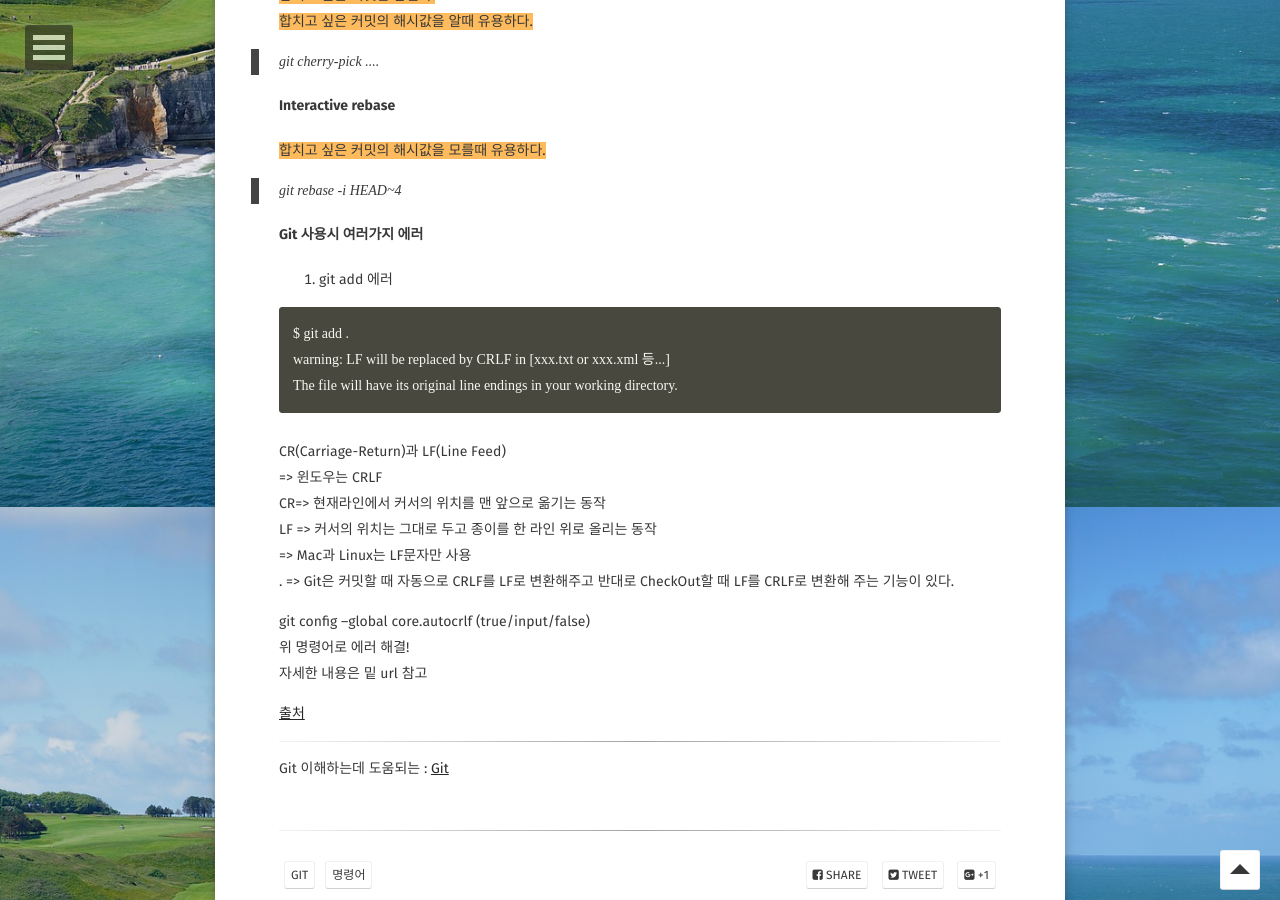
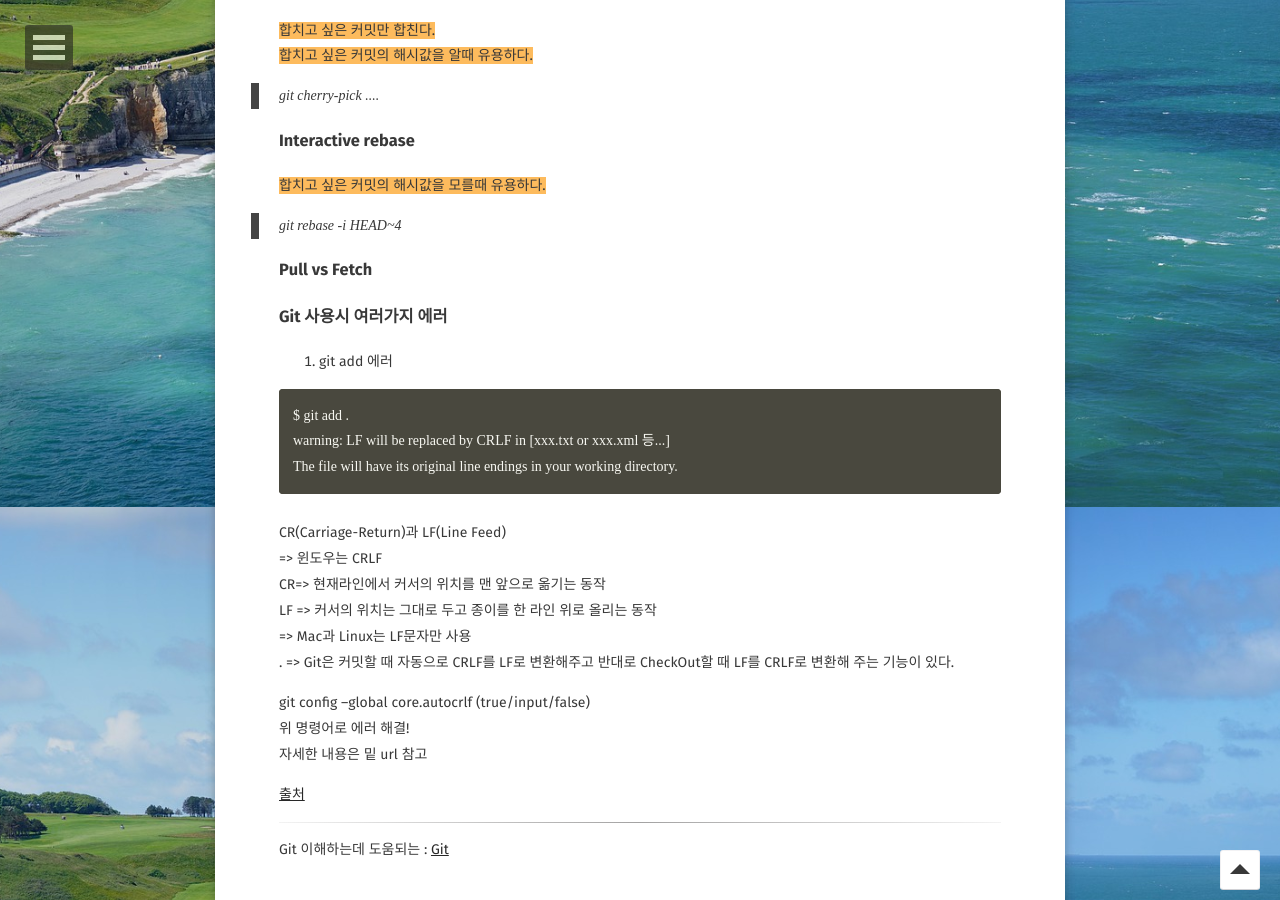
Before and after one commit to Jungjihyuk/JH_Life, a Jekyll site: the page built from _posts/2019-03-12-git.md, in a window 1280 px wide and 900 px high, scrolled down 6693 px. Built offline with Jekyll 4.4.1, drawn with Linux system fonts in a browser that asks for light colours; some web fonts are replaced; comment, search, counter and statistics services are not loaded.

Commit message:
fetch vs pull

````diff
--- a/_posts/2019-03-12-git.md
+++ b/_posts/2019-03-12-git.md
@@ -7,7 +7,7 @@
 - git
 - 명령어
 ---
-### Git을 이용한 프로젝트 생성
+## Git을 이용한 프로젝트 생성
 ```
 (1) 로컬에서 시작할 때
 1. 프로젝트 폴더로 이동
@@ -30,7 +30,7 @@
 7. git push -u origin master
 ```
 
-### 기타 Git 사용시 유용한 명령어
+## 기타 Git 사용시 유용한 명령어
 ```
 1. vim 파일명 => vim 프로그램으로 파일 열기 및 생성
 2. rm -r .git => git파일 삭제
@@ -55,7 +55,7 @@
 21. git tag -a xxx -m " " => 특정 커밋 지점까지 무슨 버전인지 태그를 달아준다. (xxx는 버전 숫자를 " "사이에는 버전 정보)
 ```
 
-### Git 명령어
+## Git 명령어
 ```
 1. commit
 2. branch
@@ -66,7 +66,7 @@
 7. cherry-pick
 8. rebase
 ```
-#### Commit
+### Commit
 <span style="background-color: #fdbb5d">커밋은 git 저장소에 여러분의 디렉토리에 있는 모든 파일에 대한 스냅샷을 기록하는 것입니다.</span><br>
 <span style="background-color: #fdbb5d">각 커밋은 저장소의 이전 버전과 다음 버전의 변경내역을 저장합니다.</span><br>
 <span style="background-color: #fdbb5d">그래서 대부분의 커밋이 그 커밋 위의 부모 커밋을 가리킵니다.</span><br>
@@ -91,7 +91,7 @@
 
 * d482 커밋의 부모 커밋은 d27b가 된다.
 
-#### Branch
+### Branch
 <span style="background-color: #fdbb5d">브랜치는 특정 커밋에 대한 참조에 지나지 않는다.</span><br>
 <span style="background-color: #fdbb5d">브랜치를 많이 만들어도 메모리나 디스크 공간에 부담이 되지 않기 때문에,</span><br>
 <span style="background-color: #fdbb5d">여러분의 작업을 커다란 브랜치로 만들기 보다, 작은 단위로 잘게 나누는 것이 좋습니다.</span><br>
@@ -110,17 +110,17 @@
   git push origin :bugFix<br>
   => 원격저장소의 브랜치 삭제<br>
 
-#### bugFix 브랜치
+### bugFix 브랜치
 ![merge](https://user-images.githubusercontent.com/33630505/54259376-df9de500-45a8-11e9-9b89-b067db379e75.JPG)
 
-#### Checkout
+### Checkout
 <span style="background-color: #fdbb5d">HEAD 이동</span>
 * HEAD는 현재 작업중인 커밋을 가리킨다.
   일반적으로 HEAD는 브랜치의 이름을 가리키고 있지만 특정 커밋을 가르키도록 이동시킬 수 있다.
 
 > git checkout 브랜치명
 
-#### Merge
+### Merge
 <span style="background-color: #fdbb5d">두 개의 브랜치를 합치는 작업을 merge라고 한다.</span>
 
 > bugFix 브랜치를 master 브랜치에 merge
@@ -133,13 +133,13 @@
   (현재 HEAD위치 bugFix)<br>
   git merge master<br>
 
-#### bugFix 브랜치를 master 브랜치에 merge
+### bugFix 브랜치를 master 브랜치에 merge
 ![merge3](https://user-images.githubusercontent.com/33630505/54261601-87b6ac80-45af-11e9-9a07-83371b7f05b3.JPG)
 
-#### Merge 그림
+### Merge 그림
 ![merge123](https://user-images.githubusercontent.com/33630505/54265430-a1a8bd00-45b8-11e9-81d6-26ac10c16f75.JPG)
 
-#### Rebase
+### Rebase
 <span style="background-color: #fdbb5d">브랜치 접목의 또다른 방법.</span><br>
 <span style="background-color: #fdbb5d">커밋들을 모아서 복사한 뒤, 다른 곳에 떨궈 놓는 것.</span><br>
 <span style="background-color: #fdbb5d">커밋들의 흐름을 보기 좋게 한 줄로 만들 수 있다는 장점이 있다.</span><br>
@@ -157,12 +157,12 @@
 
  ![rebase11](https://user-images.githubusercontent.com/33630505/54265059-cc464600-45b7-11e9-82e4-3095ac867f02.JPG)
 
-#### Merge vs Rebase
+### Merge vs Rebase
 
-#### Merge
+### Merge
 ![merge456](https://user-images.githubusercontent.com/33630505/54266778-66f45400-45bb-11e9-8bcf-53967155f9cf.jpg)
 
-#### Rebase
+### Rebase
 ![rebase123](https://user-images.githubusercontent.com/33630505/54265497-c8ff8a00-45b8-11e9-96ca-c2be55e1c6b7.JPG)
 
 * 상대 참조
@@ -181,28 +181,35 @@
     git branch -f master HEAD~3 => 브랜치 강제 옮기기 (HEAD에서 세번 뒤로 옮겨짐)
 ```
 
-#### Reset
+### Reset
 <span style="background-color: #fdbb5d">브랜치로 하여금 예전의 커밋을 가리키도록 이동시키는 방식으로 변경 내용을 되돌립니다.</span><br>
 <span style="background-color: #fdbb5d">애초에 커밋을 하지 않은 것처럼 예전 커밋으로 브랜치를 옮기는 것.</span><br>
 <span style="background-color: #fdbb5d">각자의 컴퓨터에서 작업하는 로컬 브랜치의 경우 리셋을 잘 쓸 수 있다.</span><br>
 <span style="background-color: #dc143c">하지만 다른 사람이 작업하는 리모트 브랜치에는 사용할 수 없다. </span><br>
 
 
-#### Revert
+### Revert
 <span style="background-color: #fdbb5d">변경분을 되돌리고, 이 되돌린 내용을 다른 사람들과 공유하기 위해서는 revert를 사용한다.</span><br>
 
-#### Cherry-pick
+
+### Cherry-pick
 <span style="background-color: #fdbb5d">합치고 싶은 커밋만 합친다.</span><br>
 <span style="background-color: #fdbb5d">합치고 싶은 커밋의 해시값을 알때 유용하다.</span><br>
 
 > git cherry-pick <commit1><commit2>....
 
-#### Interactive rebase
+### Interactive rebase
 <span style="background-color: #fdbb5d">합치고 싶은 커밋의 해시값을 모를때 유용하다.</span><br>
 
 > git rebase -i HEAD~4
 
-#### Git 사용시 여러가지 에러
+
+### Pull vs Fetch
+
+
+
+
+### Git 사용시 여러가지 에러
 
 1. git add 에러
 
````
